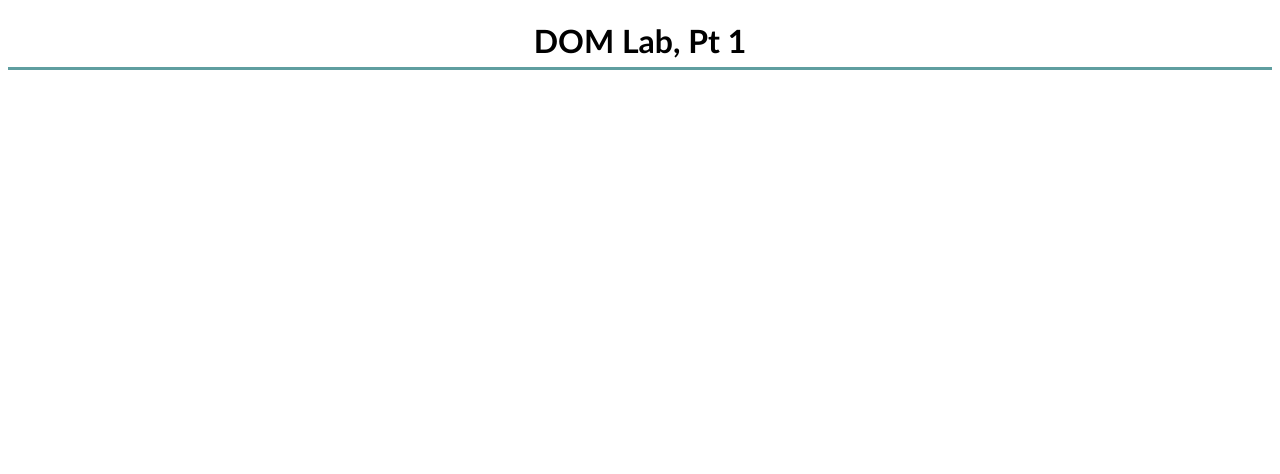
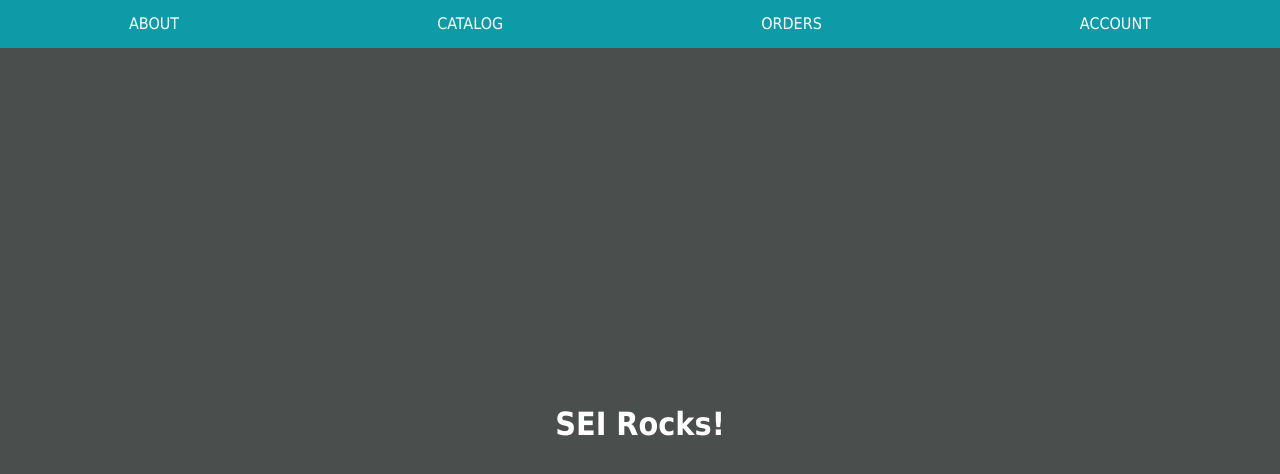
Before and after one commit to bradsm1th/DOM-lab, a plain HTML site: page index.html in a window 1280 px wide. Drawn offline with Linux system fonts and the light colour scheme.

Commit message:
Add most of the JS before class tomorrow

```diff
--- a/css/style.css
+++ b/css/style.css
@@ -1,8 +1,43 @@
+* {
+  box-sizing: border-box;
+}
+
+/* CSS Custom Properties */
 :root {
-  font-family: 'gill sans', sans-serif;
+  --main-bg: #4a4e4d;
+  --top-menu-bg: #0e9aa7;
+  --sub-menu-bg: #3da4ab;
 }
-h1 {
-  text-align: center;
-  border-block-end: .1em solid cadetblue;
-  padding-block-end: .2em;
+
+body {
+  font-family: Tahoma, Geneva, sans-serif;
+  height: 100vh;
+  margin: 0;
+  display: grid;
+  grid-template-rows: 3rem auto;
+  color: white;
 }
+
+.flex-ctr {
+  display: flex;
+  justify-content: center;
+  align-items: center;
+}
+
+.flex-around {
+  display: flex;
+  justify-content: space-around;
+  align-items: center;
+}
+
+nav a {
+  line-height: 3rem;
+  padding: 0 1rem;
+  text-transform: uppercase;
+  text-decoration: none;
+  color: white;
+}
+
+#top-menu a:hover {
+  background-color: var(--sub-menu-bg);
+}
--- a/index.html
+++ b/index.html
@@ -1,13 +1,19 @@
 <!DOCTYPE html>
 <html lang="en">
+
 <head>
   <meta charset="UTF-8">
   <meta name="viewport" content="width=device-width, initial-scale=1.0">
   <title>DOM Lab, Pt 1</title>
   <script defer src="js/lab-app.js"></script>
-  <link rel="stylesheet" href="css/style.css">
+  <link href="css/style.css" rel="stylesheet">
 </head>
+
 <body>
-  <h1 id="title" class="main-title">DOM Lab, Pt 1</h1>
+  <nav id="top-menu"></nav>
+  <main>
+
+  </main>
 </body>
+
 </html>
--- a/js/lab-app.js
+++ b/js/lab-app.js
@@ -1 +1,49 @@
 console.log("Hello from the DOM lab!");
+
+// Menu data structure (Task 3.0);
+const menuLinks = [
+  {text: 'about', href: '/about'},
+  {text: 'catalog', href: '/catalog'},
+  {text: 'orders', href: '/orders'},
+  {text: 'account', href: '/account'},
+];
+
+// Task 1.0
+const mainEl = document.querySelector('main');
+
+// Task 1.1
+mainEl.style.backgroundColor = 'var(--main-bg)';
+
+// Task 1.2
+mainEl.innerHTML = '<h1>SEI Rocks!</h1>';
+
+// Tasks 1.3
+mainEl.classList.add('flex-ctr');
+// or
+// mainEl.setAttribute('class', 'flex-ctr');
+
+// Task 2.0
+const topMenuEl = document.querySelector('#top-menu');
+
+// Task 2.1
+topMenuEl.setAttribute('height', '100%');
+
+// Task 2.2
+topMenuEl.style.backgroundColor = 'var(--top-menu-bg)'
+
+// Task 2.3
+// topMenuEl.setAttribute('class', 'flex-around');
+// or
+topMenuEl.classList.add('flex-around');
+
+
+// Task 3.1
+menuLinks.forEach(menuItem => {
+  let newEl = document.createElement('a');
+  newEl.setAttribute('href', menuItem.href);
+  newEl.innerText = menuItem.text;
+  // newEl.textContent = menuItem.text;
+  // newEl.innerHTML = menuItem.text;
+  console.log(newEl);
+topMenuEl.append(newEl);
+});
```
